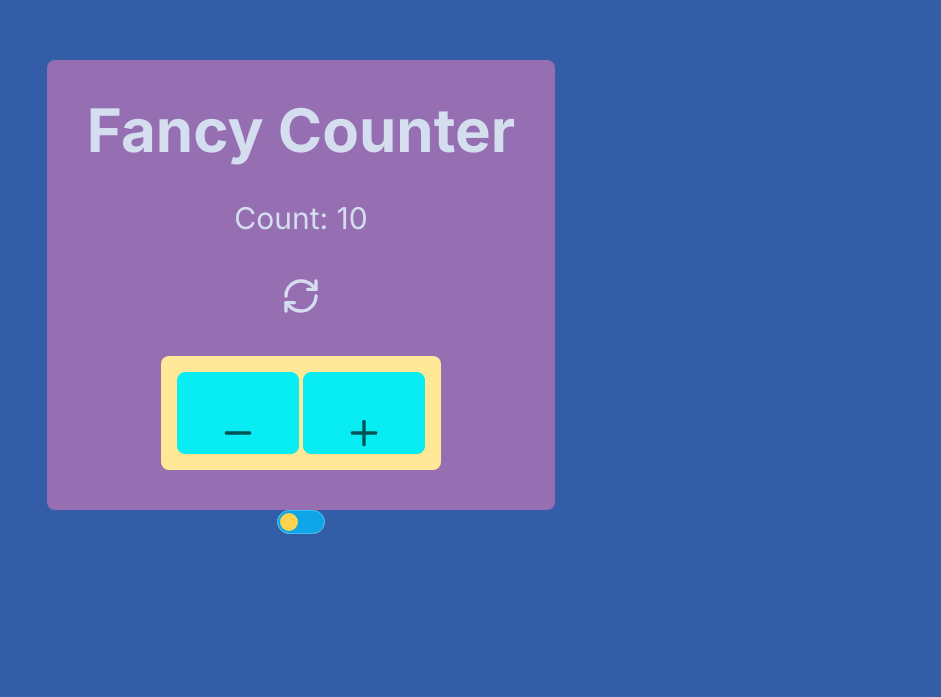
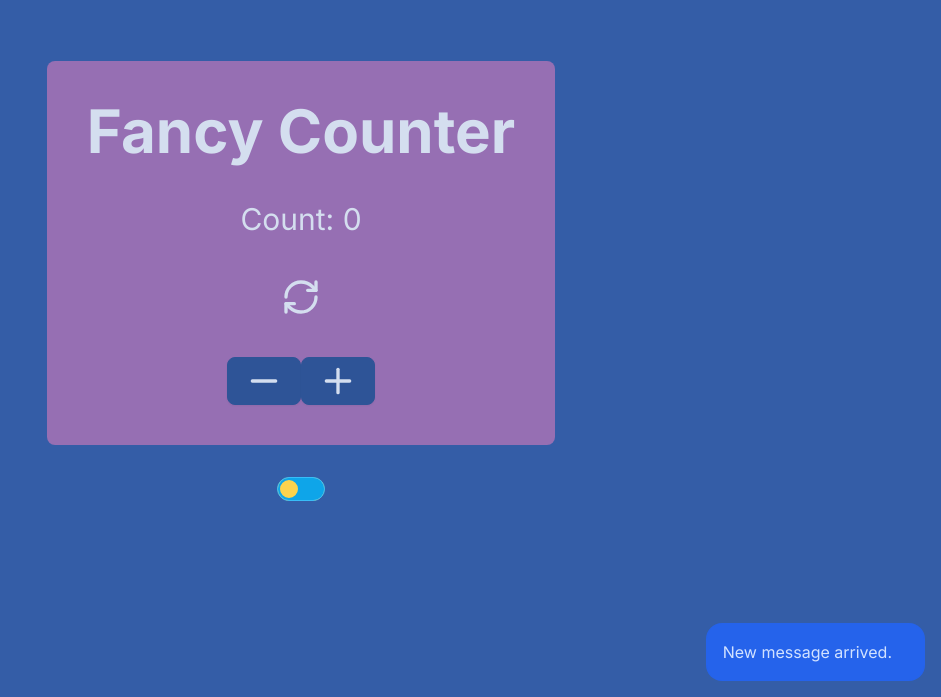
Before and after one commit to aaronaltman/fancy_counter_2, a Next.js app: page / in a window 1280 px wide. Shown: the part 103-800 px from the top of the page, without its empty margins (339-1280 px from the left). Built offline with nearby package versions, Linux system fonts and the light colour scheme.

Commit message:
add a toast

```diff
--- a/src/components/card.tsx
+++ b/src/components/card.tsx
@@ -8,14 +8,14 @@ import Count from "./count";
 import ThemeToggle from "./theme-toggle";
 
 export default function Card() {
-  const [count, setCount] = useState(10);
+  const [count, setCount] = useState(0);
   return (
     <div className="flex flex-col justify-center items-center min-h-screen">
       <div className="flex flex-col bg-secondary p-10 rounded-lg space-y-10">
         <Title />
         <Count count={count} />
-        <Reset />
-        <CounterButtons />
+        <Reset setCount={setCount} />
+        <CounterButtons count={count} setCount={setCount} />
       </div>
       <ThemeToggle />
     </div>
--- a/src/components/counter-buttons.tsx
+++ b/src/components/counter-buttons.tsx
@@ -1,17 +1,31 @@
 import { Minus, Plus } from "lucide-react";
 import React from "react";
+import Toast from "./toast";
 
-export default function CounterButtons() {
+export default function CounterButtons({ count, setCount }: any) {
   return (
-    <div className="flex justify-center items-center gap-1">
-      <div className="flex justify-center items-center gap-1 bg-accent p-4 rounded-lg">
-        <button className="flex items-center justify-center btn btn-primary p-10">
-          <Minus size={40} />
+    <>
+      <div className="flex justify-center">
+        <button
+          onClick={(e) => {
+            e.preventDefault();
+            setCount(count - 1);
+          }}
+          className="btn"
+        >
+          <Minus size={40} className="" />
         </button>
-        <button className="btn btn-primary p-10">
+        <button
+          onClick={(e) => {
+            e.preventDefault();
+            setCount(count + 1);
+          }}
+          className="btn "
+        >
           <Plus size={40} />
         </button>
       </div>
-    </div>
+      <Toast />
+    </>
   );
 }
--- a/src/components/reset.tsx
+++ b/src/components/reset.tsx
@@ -3,12 +3,13 @@
 import { RefreshCw } from "lucide-react";
 import React from "react";
 
-export default function Reset() {
+export default function Reset({ setCount }: any) {
   return (
     <>
       <button
         onClick={(e) => {
-          console.log(e);
+          e.preventDefault();
+          setCount(0);
         }}
         className="flex justify-center items-center"
       >
--- a/src/components/theme-toggle.tsx
+++ b/src/components/theme-toggle.tsx
@@ -6,7 +6,7 @@ export default function ThemeToggle() {
       <input
         type="checkbox"
         value="cupcake"
-        className="toggle theme-controller bg-amber-300 border-sky-400 [--tglbg:theme(colors.sky.500)] checked:bg-blue-300 checked:border-blue-800 checked:[--tglbg:theme(colors.blue.900)] row-start-1 col-start-1 col-span-2"
+        className="toggle theme-controller bg-amber-300 border-sky-400 [--tglbg:theme(colors.sky.500)] checked:bg-blue-300 checked:border-blue-800 checked:[--tglbg:theme(colors.blue.900)] row-start-1 col-start-1 col-span-2 my-8"
       />
     </>
   );
--- /dev/null
+++ b/src/components/toast.tsx
@@ -0,0 +1,11 @@
+import React from "react";
+
+export default function Toast() {
+  return (
+    <div className="toast">
+      <div className="alert alert-info">
+        <span>New message arrived.</span>
+      </div>
+    </div>
+  );
+}
```
